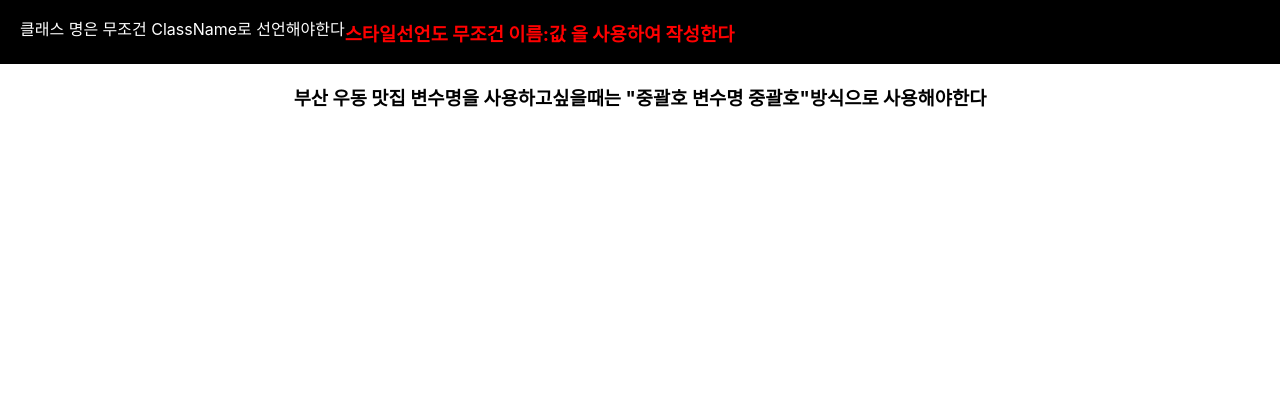
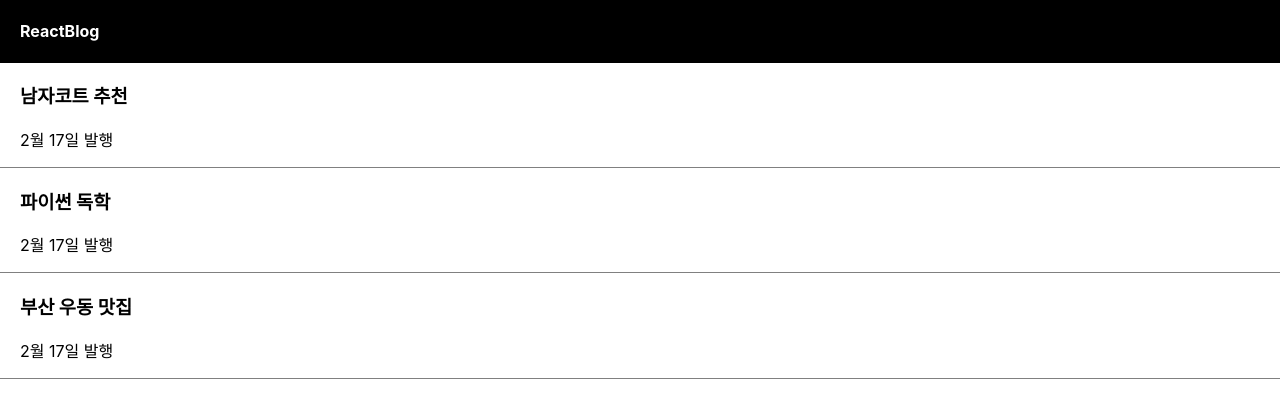
Before and after one commit to js3617/react, a React (Create React App) app: page / in a window 1280 px wide. Shown: the top 418 px of the page. Built offline with nearby package versions, Linux system fonts and the light colour scheme.

Commit message:
state사용해보기

```diff
--- a/src/App.css
+++ b/src/App.css
@@ -44,3 +44,11 @@
   color: white;
   padding-left: 20px;
 }
+div{
+  box-sizing: border-box;
+}
+.list{
+  text-align: left;
+  padding-left: 20px;
+  border-bottom: 1px solid gray;
+}
--- a/src/App.js
+++ b/src/App.js
@@ -1,18 +1,30 @@
 import logo from './logo.svg';
 import './App.css';
+import { useState } from 'react';
 
 function App() {
 
-let post = '부산 우동 맛집'; //서버에서 가져온 데이터라고 생각하자
+let post = '부산 우동 맛집';
+let [글제목,b] = useState(['남자코트 추천','파이썬 독학','부산 우동 맛집']);
 
 
   return (
     <div className="App">
       <div className="black-nav">
-        <p>클래스 명은 무조건 ClassName로 선언해야한다</p>
-        <h3 style={{color : 'red'}}>스타일선언도 무조건 이름:값 을 사용하여 작성한다</h3>
+        <h4>ReactBlog</h4>
       </div>
-      <h3>{ post } 변수명을 사용하고싶을때는 "중괄호 변수명 중괄호"방식으로 사용해야한다</h3>
+      <div className="list">
+        <h3>{ 글제목[0] }</h3>
+        <p>2월 17일 발행</p>
+      </div>
+      <div className="list">
+        <h3>{ 글제목[1] }</h3>
+        <p>2월 17일 발행</p>
+      </div>
+      <div className="list">
+        <h3>{ 글제목[2] }</h3>
+        <p>2월 17일 발행</p>
+      </div>
     </div>
   );
 }
```
